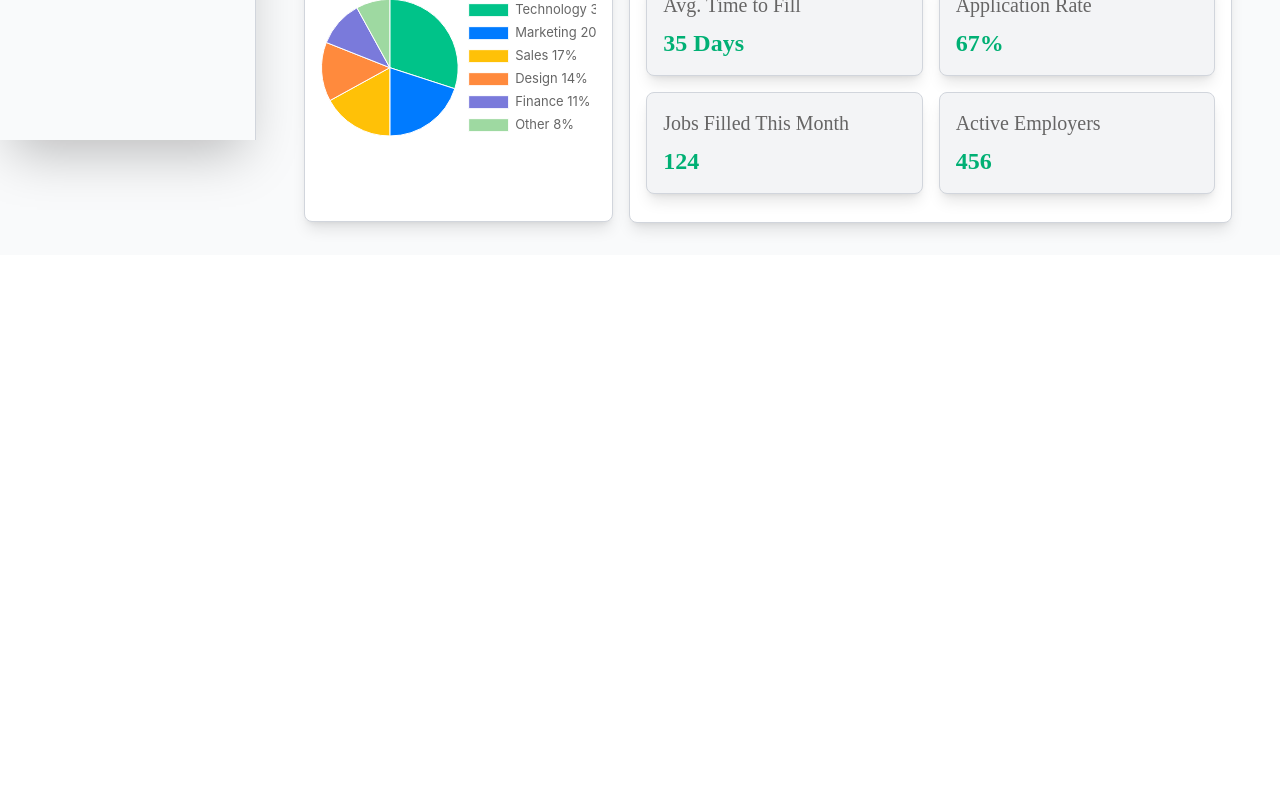
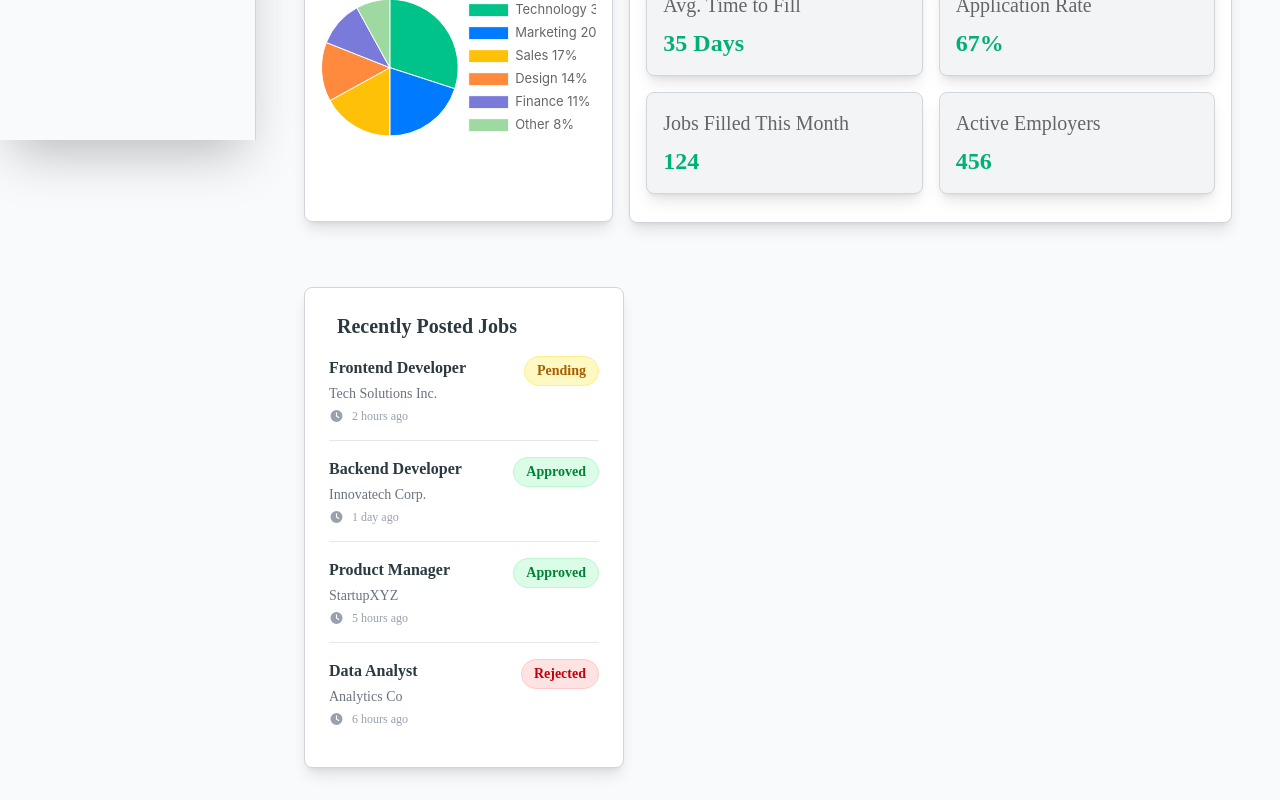
Before and after one commit to Kumar-neaupane/JobHub, a React (Vite) app in the folder frontend/: page /dashboard in a window 1280 px wide. Shown: the part 736-1536 px from the top of the page. Before the commit the page ends 991 px from the top, so only its background shows below. Built offline with nearby package versions, Linux system fonts and the light colour scheme; a web font is replaced by a local one.

Commit message:
working on dashboard main page

```diff
--- a/frontend/src/admin/Dashboard.jsx
+++ b/frontend/src/admin/Dashboard.jsx
@@ -14,6 +14,8 @@ import Leftchart from "./components/Leftchart";
 import Rightsidechart from "./components/Rightsidechart";
 import Piechart from "./components/Piechart";
 import Quickstartcard from "./components/Quickstartcard";
+import Smallcard from "./components/Smallcard";
+import StatusBtn from "./components/StatusBtn";
 
 const Dashboard = () => {
   const gridItems = [
@@ -54,6 +56,33 @@ const Dashboard = () => {
     { toptext: "Application Rate", bottomtext: "67%" },
     { toptext: "Jobs Filled This Month", bottomtext: "124" },
     { toptext: "Active Employers", bottomtext: "456" },
+  ];
+
+  const statusData = [
+    {
+      title: "Frontend Developer",
+      companyName: "Tech Solutions Inc.",
+      Time: "2 hours ago",
+      status: "Pending",
+    },
+    {
+      title: "Backend Developer",
+      companyName: "Innovatech Corp.",
+      Time: "1 day ago",
+      status: "Approved",
+    },
+    {
+      title: "Product Manager",
+      companyName: "StartupXYZ",
+      Time: "5 hours ago",
+      status: "Approved",
+    },
+    {
+      title: "Data Analyst",
+      companyName: "Analytics Co",
+      Time: "6 hours ago",
+      status: "Rejected",
+    },
   ];
   return (
     <div className="min-h-screen bg-gray-50">
@@ -116,6 +145,30 @@ const Dashboard = () => {
               </motion.div>
             </motion.div>
           </div>
+
+          <div className="shadow-lg border border-gray-300 rounded-lg bg-white p-6 mx-4 my-8 w-full md:w-1/3">
+            <div className="flex items-center gap-2 mb-4">
+              <p className="text-green-600 text-lg"></p>
+              <h2 className="text-[var(--heading)] text-xl font-bold">
+                Recently Posted Jobs
+              </h2>
+            </div>
+            <div className="flex flex-col gap-4">
+              {statusData.map((item, index) => (
+                <div
+                  key={index}
+                  className="flex items-start justify-between gap-4 border-b border-gray-200 pb-4 last:border-b-0"
+                >
+                  <Smallcard
+                    title={item.title}
+                    companyName={item.companyName}
+                    Time={item.Time}
+                  />
+                  <StatusBtn status={item.status} />
+                </div>
+              ))}
+            </div>
+          </div>
         </div>
       </div>
     </div>
--- a/frontend/src/admin/components/Smallcard.jsx
+++ b/frontend/src/admin/components/Smallcard.jsx
@@ -1,16 +1,16 @@
 import React from "react";
+import { FontAwesomeIcon } from "@fortawesome/react-fontawesome";
+import { faClock } from "@fortawesome/free-solid-svg-icons";
 
-const Smallcard = () => {
+const Smallcard = ({ title, companyName, Time }) => {
   return (
-    <div className="flex flex-row justify-between">
-      <div className="flex flex-col gap-4  ">
-        <h1></h1>
-        <p></p>
-        <p></p>
-      </div>
-      <div>
-
-      </div>
+    <div className="flex flex-col gap-1 text-sm text-gray-700">
+      <h1 className="text-base font-semibold text-[var(--heading)]">{title}</h1>
+      <p className="text-gray-500">{companyName}</p>
+      <p className="text-gray-400 text-xs flex items-center gap-2">
+        <FontAwesomeIcon icon={faClock} />
+        <span>{Time}</span>
+      </p>
     </div>
   );
 };
--- a/frontend/src/admin/components/StatusBtn.jsx
+++ b/frontend/src/admin/components/StatusBtn.jsx
@@ -1,11 +1,22 @@
-import React from 'react'
+import React from "react";
 
-const StatusBtn = () => {
+const statusStyles = {
+  Pending: "bg-yellow-100 text-yellow-700 border-yellow-200",
+  Approved: "bg-green-100 text-green-700 border-green-200",
+  Rejected: "bg-red-100 text-red-700 border-red-200",
+};
+
+const StatusBtn = ({ status }) => {
+  const resolvedClass = statusStyles[status] || statusStyles.Rejected;
+
   return (
-    <div>
-      <button type='button' className='rounded-lg bg-gray-200 border-gray-300 p-2'>{}</button>
-    </div>
-  )
-}
+    <button
+      type="button"
+      className={`rounded-full border px-3 py-1 text-sm font-semibold ${resolvedClass}`}
+    >
+      {status}
+    </button>
+  );
+};
 
-export default StatusBtn
+export default StatusBtn;
```
